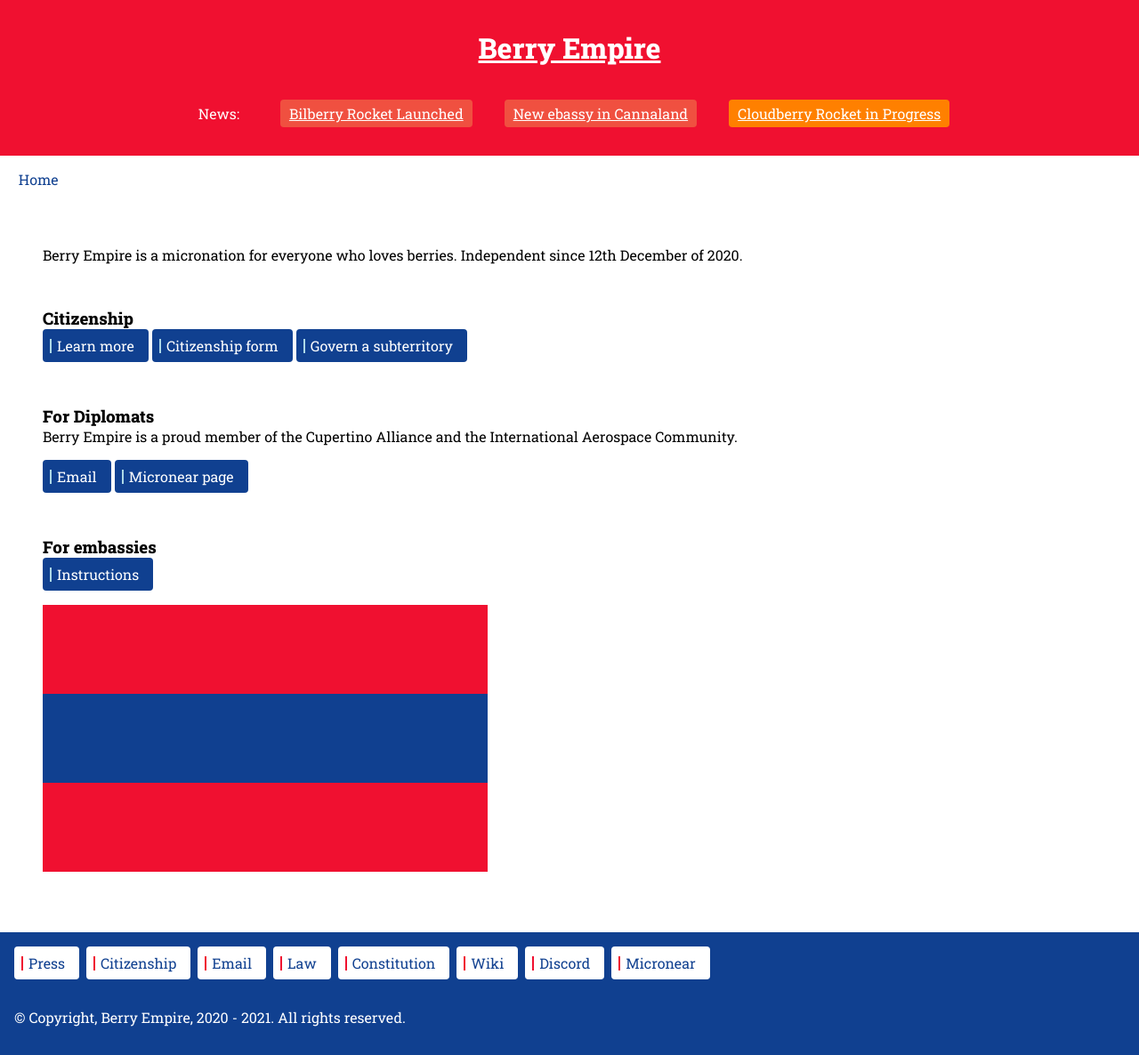
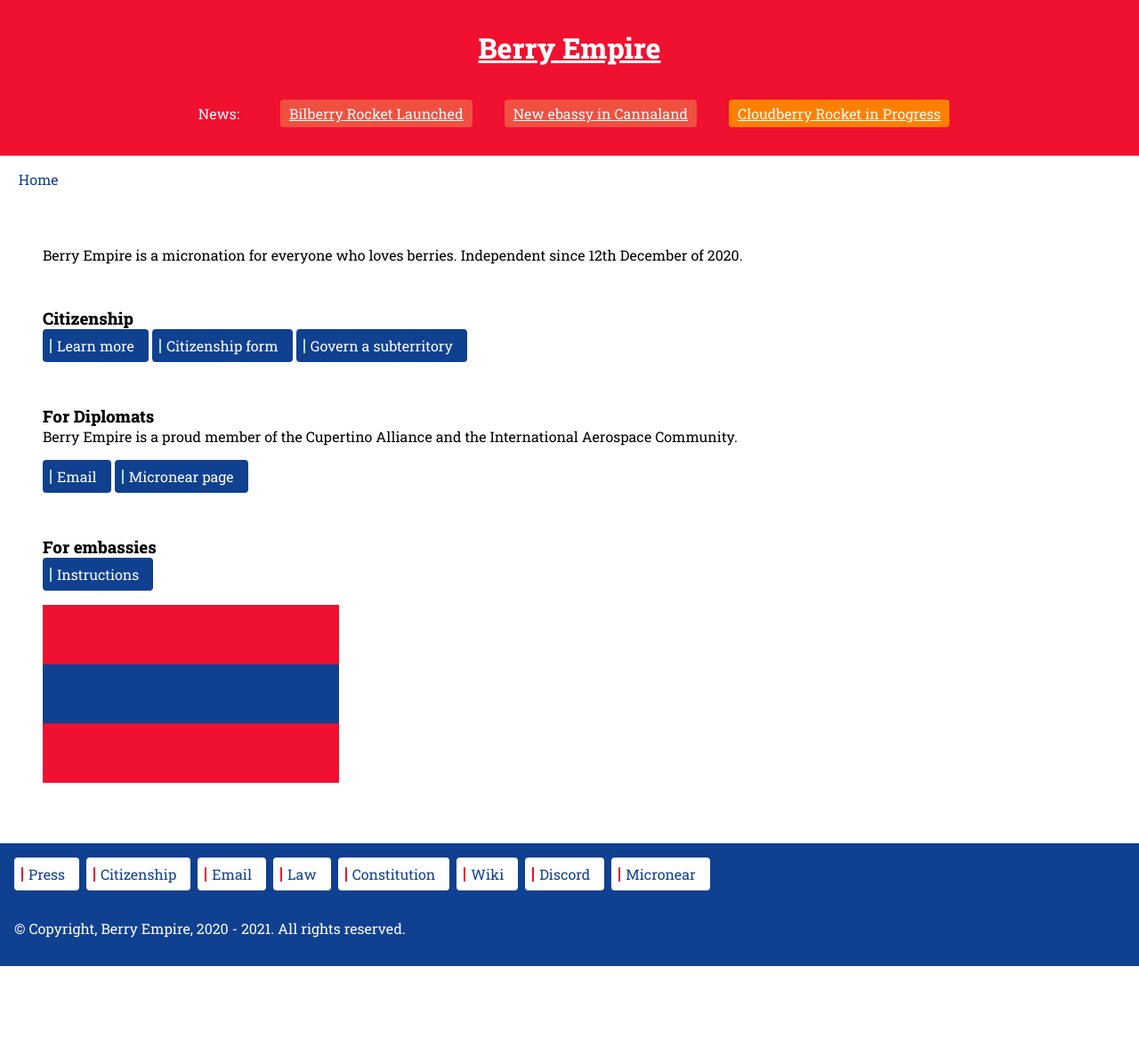
Before and after one commit to berryempire/berryempire.github.io, a Jekyll site: the page built from index.md, in a window 1280 px wide. Shown: the whole page at 89% size. Built offline with Jekyll 4.4.1, drawn with Linux system fonts in a browser that asks for light colours; our own code applies the rules of GitHub Pages for plain Markdown files; after the commit the page ends 1086 px from its top, so only the background shows below that.

Commit message:
Update index.md

```diff
--- a/index.md
+++ b/index.md
@@ -17,4 +17,4 @@
 <h3> For embassies </h3>
   <a class="thickbutton thick" href="/embassy/"> <span>Instructions</span> </a>
 </section>
-<img src="/images/flag.png" height="300" />
+<img src="/images/flag.png" height="200" />
```
